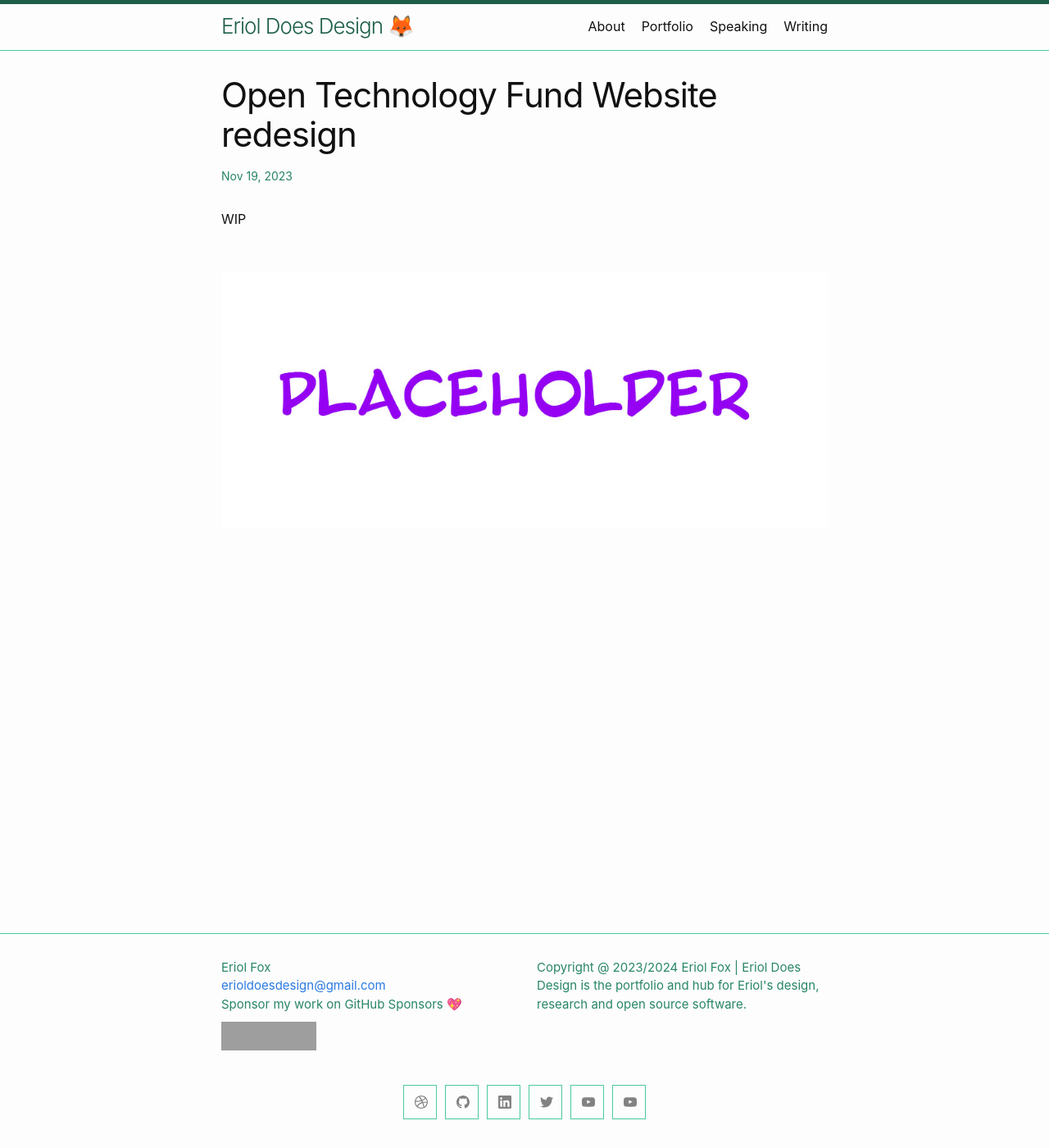
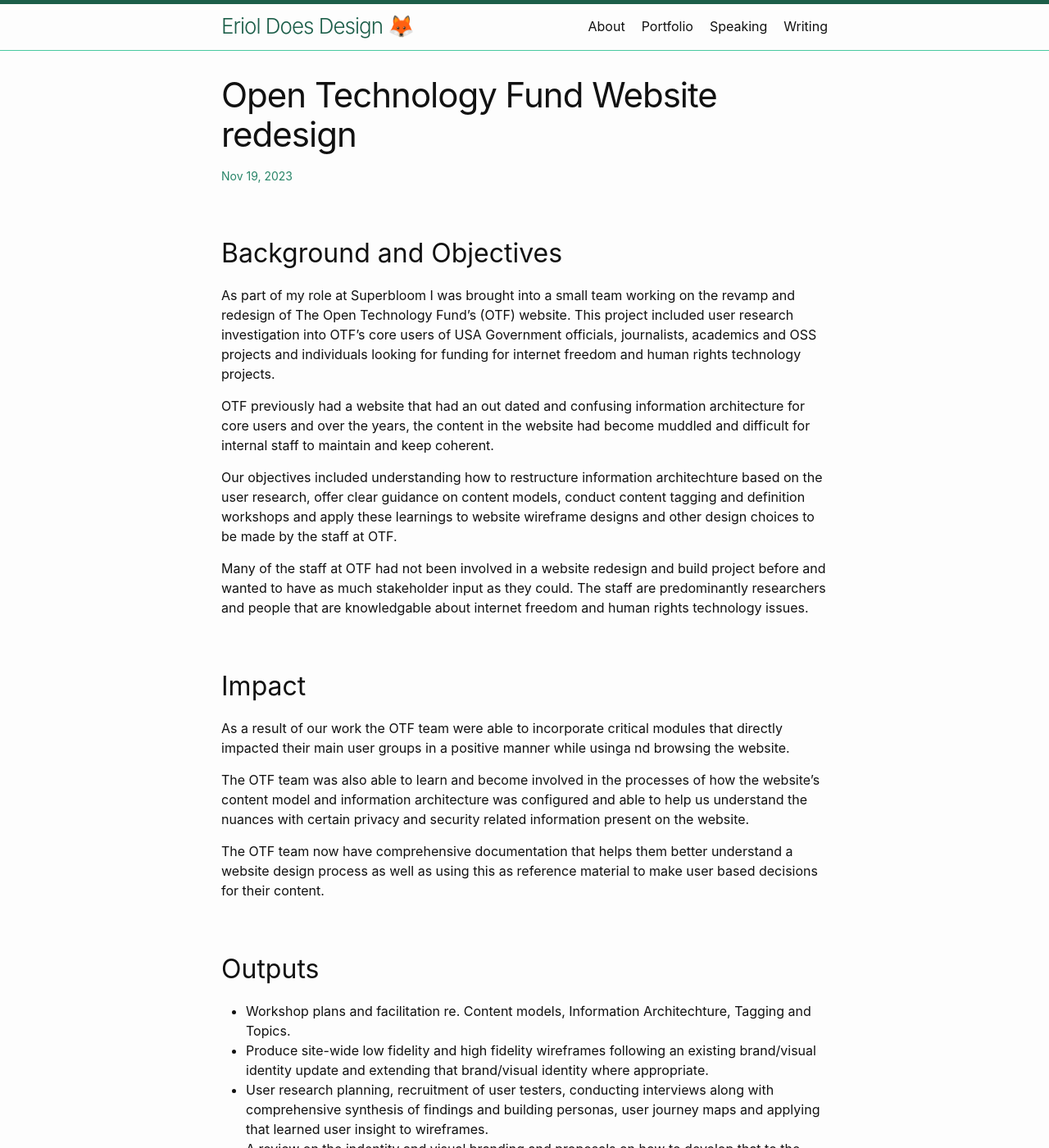
Before and after one commit to Erioldoesdesign/erioldoesdesign.github.io, a Jekyll site: the page built from _posts/2023-11-19-OTF-website-redesign.md, in a window 1280 px wide and 1400 px high. Shown: the whole window at 82% size. Built offline with Jekyll 4.4.1, drawn with Linux system fonts in a browser that asks for light colours; some of the changed text lies outside the part shown; grey boxes are pictures that could not be loaded.

Commit message:
Updates to portfolio OTF & Images

```diff
--- a/_posts/2023-11-19-OTF-website-redesign.md
+++ b/_posts/2023-11-19-OTF-website-redesign.md
@@ -4,7 +4,40 @@
 categories: portfolio
 ---
 
-WIP
+## Background and Objectives
+
+As part of my role at Superbloom I was brought into a small team working on the revamp and redesign of The Open Technology Fund's (OTF) website. This project included user research investigation into OTF's core users of USA Government officials, journalists, academics and OSS projects and individuals looking for funding for internet freedom and human rights technology projects.
+
+OTF previously had a website that had an out dated and confusing information architecture for core users and over the years, the content in the website had become muddled and difficult for internal staff to maintain and keep coherent.
+
+Our objectives included understanding how to restructure information architechture based on the user research, offer clear guidance on content models, conduct content tagging and definition workshops and apply these learnings to website wireframe designs and other design choices to be made by the staff at OTF.
+
+Many of the staff at OTF had not been involved in a website redesign and build project before and wanted to have as much stakeholder input as they could. The staff are predominantly researchers and people that are knowledgable about internet freedom and human rights technology issues.
+
+
+## Impact
+
+As a result of our work the OTF team were able to incorporate critical modules that directly impacted their main user groups in a positive manner while usinga nd browsing the website.
+
+The OTF team was also able to learn and become involved in the processes of how the website's content model and information architecture was configured and able to help us understand the nuances with certain privacy and security related information present on the website.
+
+The OTF team now have comprehensive documentation that helps them better understand a website design process as well as using this as reference material to make user based decisions for their content.
+
+
+## Outputs
+
+- Workshop plans and facilitation re. Content models, Information Architechture, Tagging and Topics.
+- Produce site-wide low fidelity and high fidelity wireframes following an existing brand/visual identity update and extending that brand/visual identity where appropriate.
+- User research planning, recruitment of user testers, conducting interviews along with comprehensive synthesis of findings and building personas, user journey maps and applying that learned user insight to wireframes.
+- A review on the indentity and visual branding and proposals on how to develop that to the expectations of users.
+- Multi-purpose modules for the website that can work across pages and work within the constraints of there CMS system. These were then delivered to a partner development organisation via Figma and Miro files.
+- We collected all the findings and rationale for website changes into a 90+ page report for the wider digital team to use as a reference guide and way to better understand our design processes from scratch.
+
+
+## New skills
+
+I exercised skills that I had not used in many years on this project such as: Content modelling and comprehensive information architecture investigation and structuring. I also facilitated workshops on content model and content management for the wider OTF team which were new topics for me to facilitate workshops on and build in co-creation, collaborative ways.
+
 
 <br />
 
```
Also changed, not shown: images/OTF-1-950x400.jpg (added), images/OTF-2-950x400.jpg (added), images/OTF-3-950x400.jpg (added), images/OTF-4-950x400.jpg (added), images/OTF-5-950x400.jpg (added), images/OTF-6-950x400.jpg (added), images/OTF-7-950x400.jpg (added), images/OTF-8-950x1000.jpg (added).
